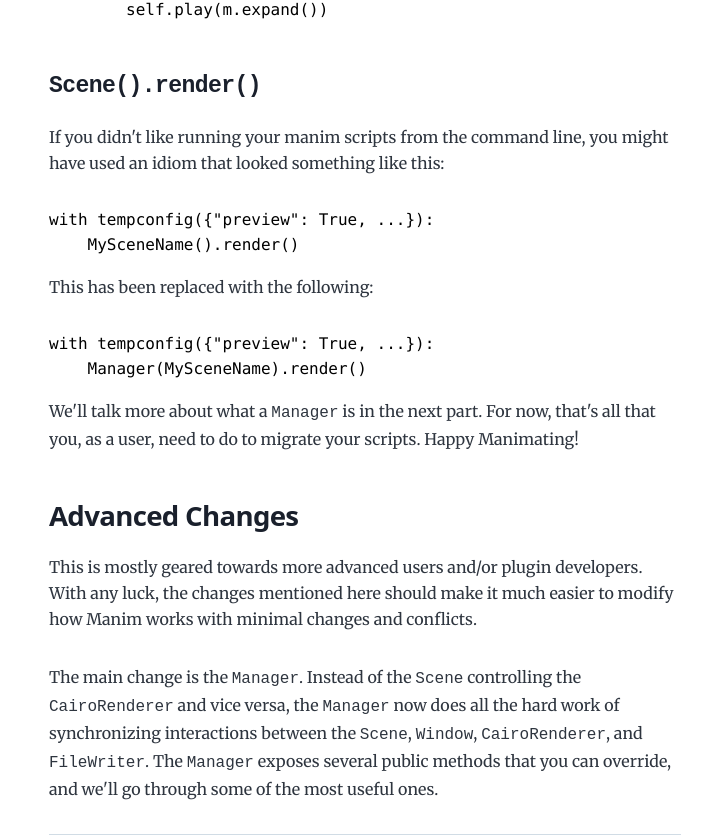
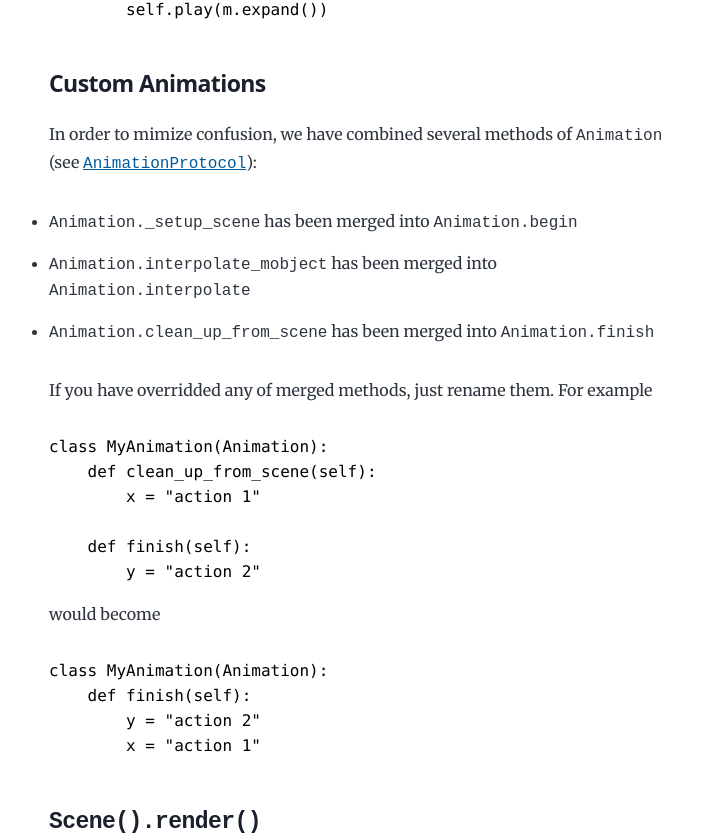
Before and after one commit to JasonGrace2282/JasonGrace2282.github.io, a Gatsby site: page /manim-experimental-migration/ in a window 1280 px wide. Shown: the part 2980-3818 px from the top of the page, without its empty margins (275-979 px from the left). Built offline with nearby package versions, Linux system fonts and the light colour scheme; Gatsby itself is replaced by a stand-in of ours; some packages are replaced by stand-ins of ours; code samples lack their colours.

Commit message:
Manim custom animations in experimental migration

````diff
--- a/content/blog/manim-experimental-migration/index.md
+++ b/content/blog/manim-experimental-migration/index.md
@@ -99,6 +99,30 @@ class MyVideo(Scene):
         m = ManimBanner()
         self.add(m)
         self.play(m.expand())
+```
+
+#### Custom Animations
+In order to mimize confusion, we have combined several methods of `Animation` (see [`AnimationProtocol`](#)):
+
+- `Animation._setup_scene` has been merged into `Animation.begin`
+- `Animation.interpolate_mobject` has been merged into `Animation.interpolate`
+- `Animation.clean_up_from_scene` has been merged into `Animation.finish`
+
+If you have overridded any of merged methods, just rename them. For example
+```py
+class MyAnimation(Animation):
+    def clean_up_from_scene(self):
+        x = "action 1"
+
+    def finish(self):
+        y = "action 2"
+```
+would become
+```py
+class MyAnimation(Animation):
+    def finish(self):
+        y = "action 2"
+        x = "action 1"
 ```
 
 #### `Scene().render()`
````
